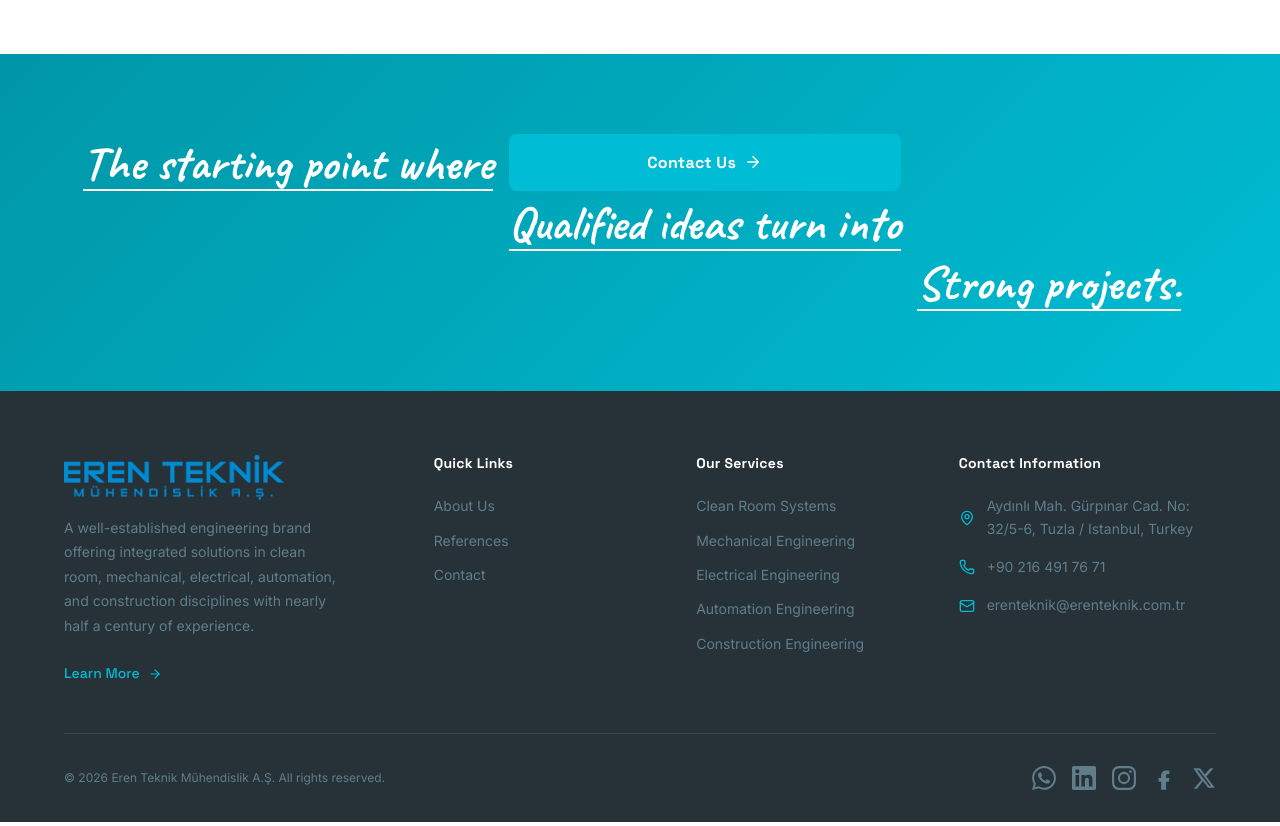
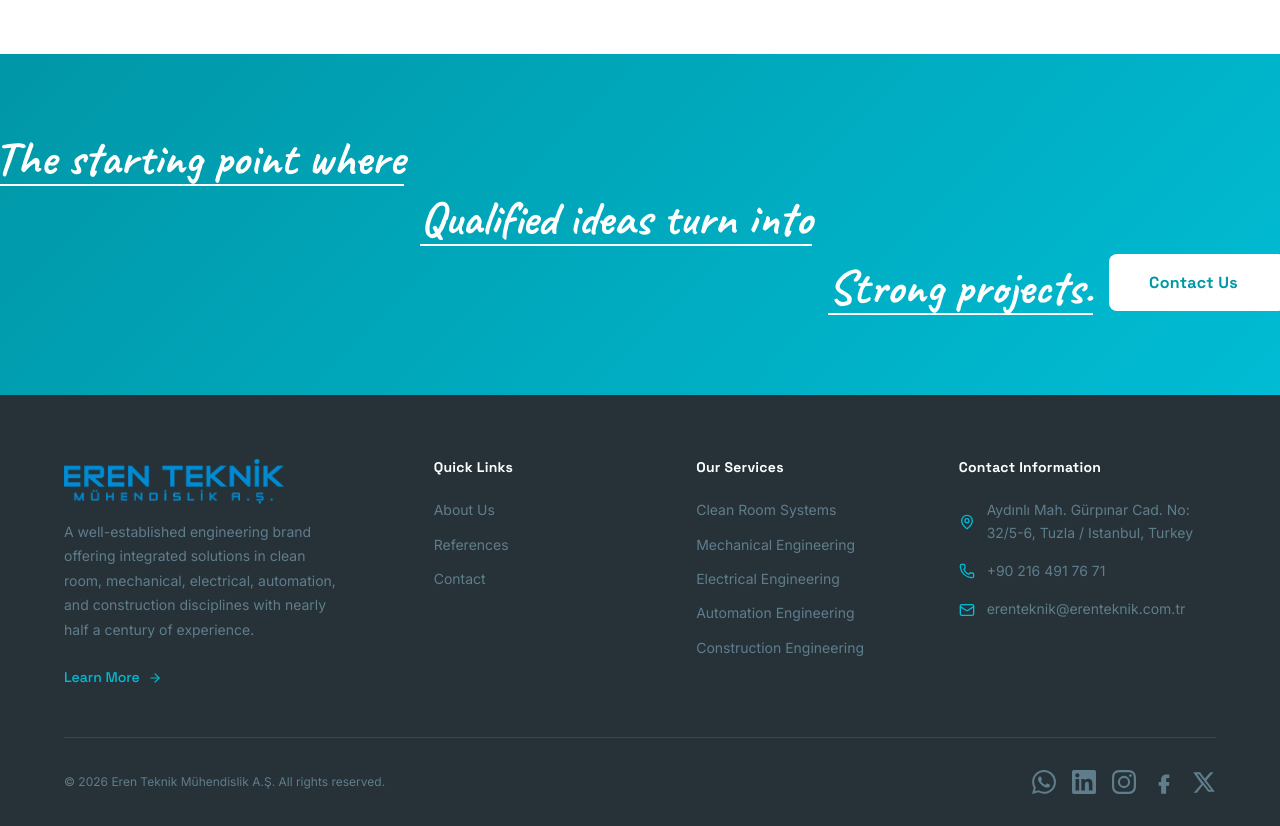
Before and after one commit to ahmeren05/etweb, a Next.js app: page /en in a window 1280 px wide. Shown: the part 2480-3306 px from the top of the page. Built offline with nearby package versions, Linux system fonts and the light colour scheme.

Commit message:
Fix CSS module scoping issue for button placement

```diff
--- a/src/app/[locale]/page.module.css
+++ b/src/app/[locale]/page.module.css
@@ -86,16 +86,16 @@
 }
 
 /* We style the button directly to place it in the 4th column */
-.staggeredContainer .btn-primary {
+.staggeredButton {
   grid-column: 4 / 5;
   grid-row: 3;
-  background-color: var(--color-snow);
-  color: var(--color-cyan-deep);
+  background-color: var(--color-snow) !important;
+  color: var(--color-cyan-deep) !important;
   margin-bottom: 4px; /* Align slightly with the text underline */
 }
 
-.staggeredContainer .btn-primary:hover {
-  background-color: rgba(255, 255, 255, 0.9);
+.staggeredButton:hover {
+  background-color: rgba(255, 255, 255, 0.9) !important;
 }
 
 /* Eyebrow Link */
--- a/src/app/[locale]/page.tsx
+++ b/src/app/[locale]/page.tsx
@@ -108,7 +108,7 @@ export default function HomePage() {
             <div className={styles.staggeredLine3Wrapper}>
               <span className={styles.staggeredText}>{t('ContactCTA.line3')}</span>
             </div>
-            <Link href="/iletisim" className="btn btn-primary btn-lg">
+            <Link href="/iletisim" className={`${styles.staggeredButton} btn btn-primary btn-lg`}>
               {t('ContactCTA.cta')} <ArrowRight size={18} />
             </Link>
           </div>
```
